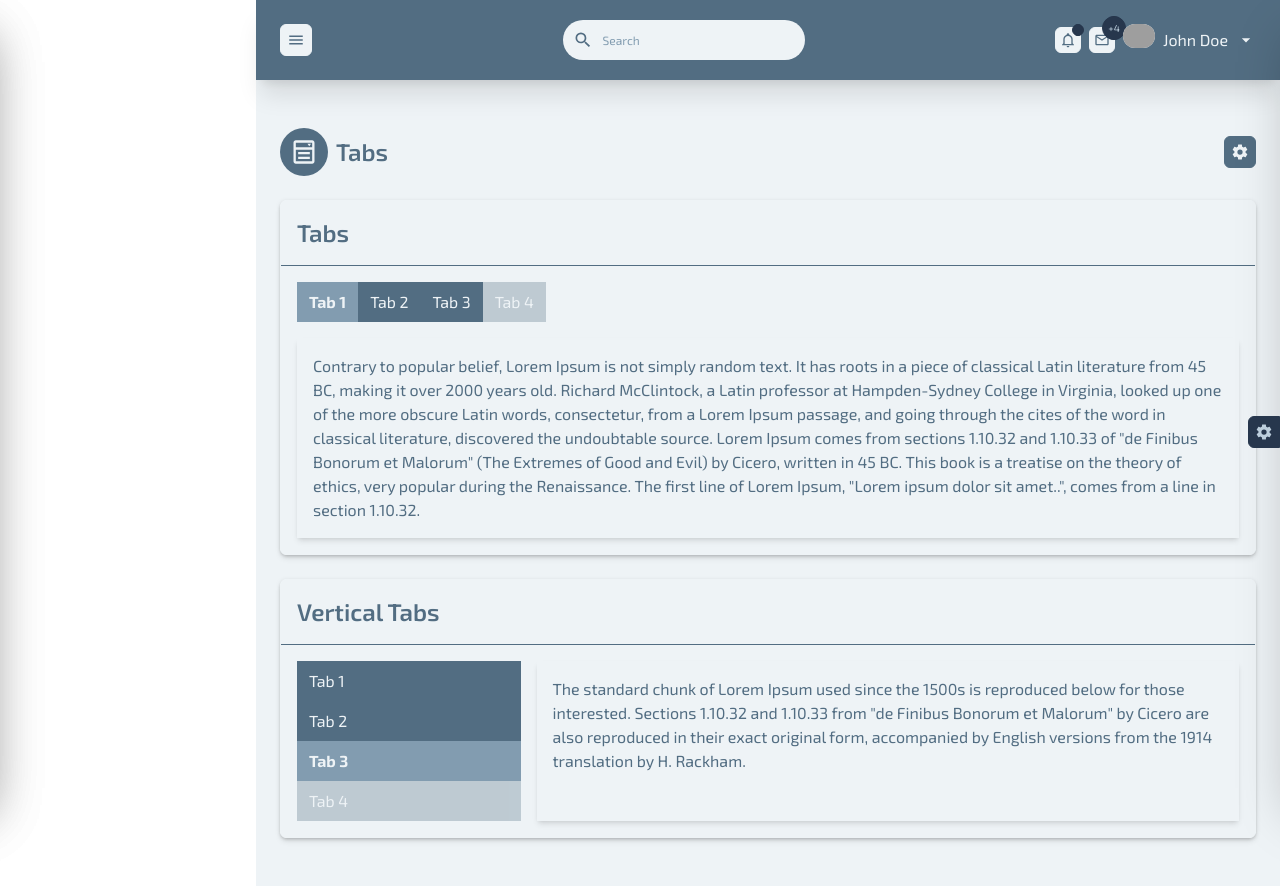
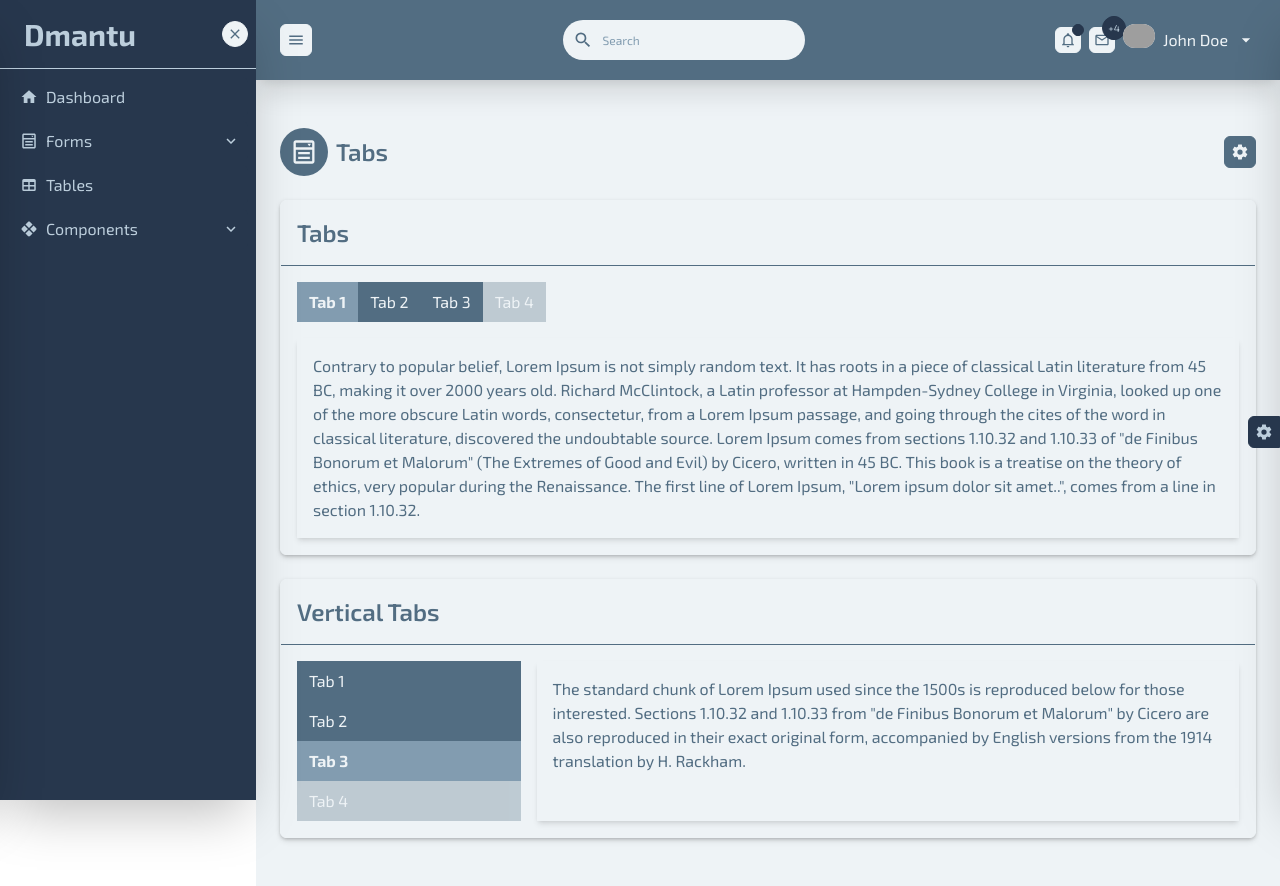
Before and after one commit to vishalkanani99/dmantu-admin, a Vue app: page /dmantu-admin/tabs in a window 1280 px wide. Built offline with nearby package versions, Linux system fonts and the light colour scheme; grey boxes are pictures that could not be loaded.

Commit message:
fixed: sidebar on resize

```diff
--- a/src/composables/useScreen.js
+++ b/src/composables/useScreen.js
@@ -1,6 +1,7 @@
-import { shallowRef, onMounted } from 'vue';
+import { shallowRef, onMounted, ref } from 'vue';
 
 export function useScreen(){
+  const prevWidth = ref(0)
   const isXs = shallowRef(false);
   const isSm = shallowRef(false);
   const isMd = shallowRef(false);
@@ -33,6 +34,7 @@ export function useScreen(){
     } else if(w < 360){
       isXs.value = isMMXs.value = true;
     }
+    prevWidth.value = w;
   }
 
   onMounted(() => {
@@ -40,6 +42,9 @@ export function useScreen(){
     const resizeObserver = new ResizeObserver((entries) => {
       requestAnimationFrame(() => {
         for (const entry of entries) {
+          if(prevWidth.value === entry.contentRect.width) {
+            break;
+          }
           resetScreen();
           update(entry.contentRect.width);
         }
--- a/src/layouts/LayoutAuthenticated.vue
+++ b/src/layouts/LayoutAuthenticated.vue
@@ -47,7 +47,7 @@ watch(
 );
 
 onMounted(() => {
-  showSideBar.value = !isClosableSidebar.value;
+  showSideBar.value = !isMMMd.value;
 })
 </script>
 
```
